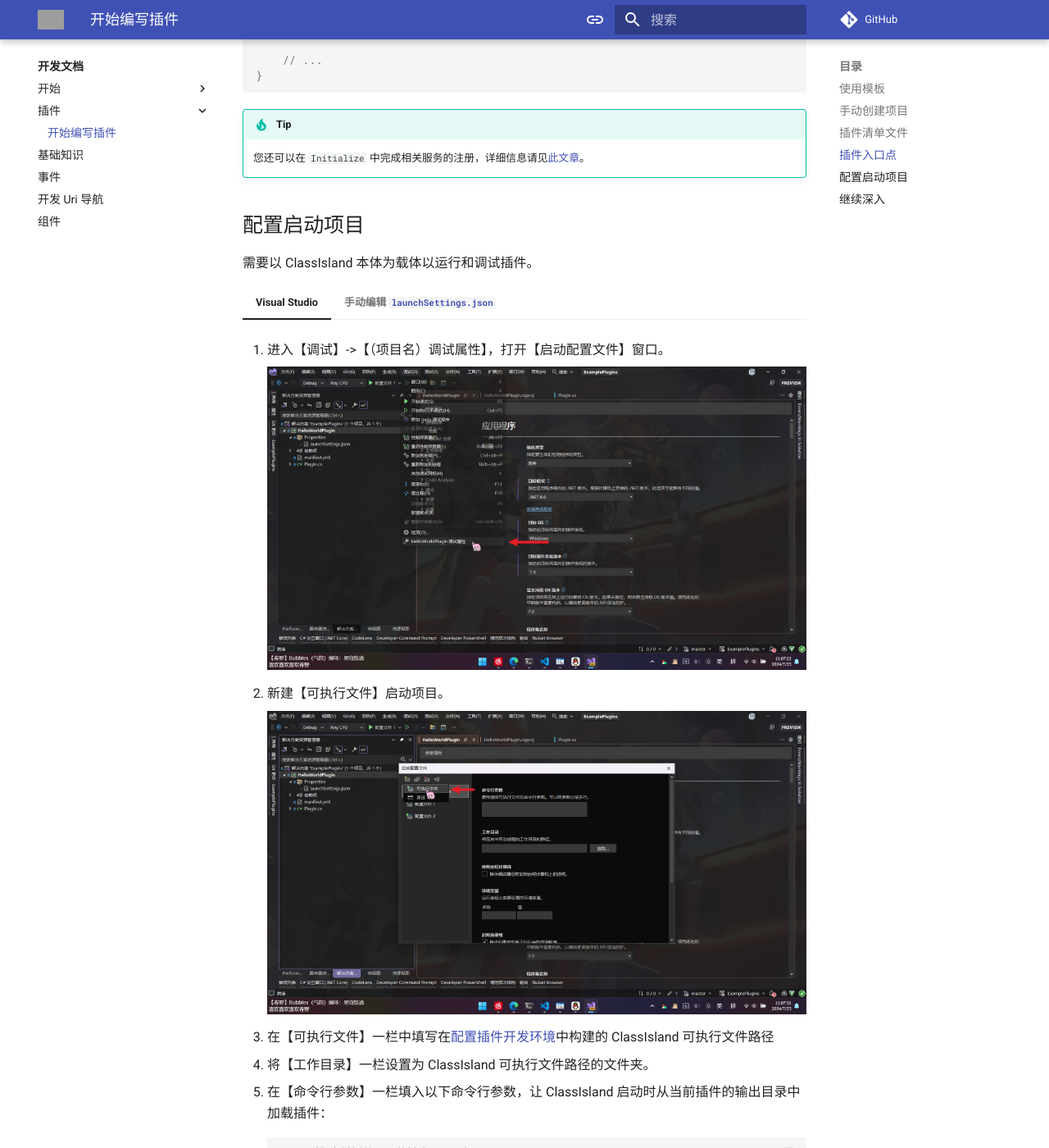
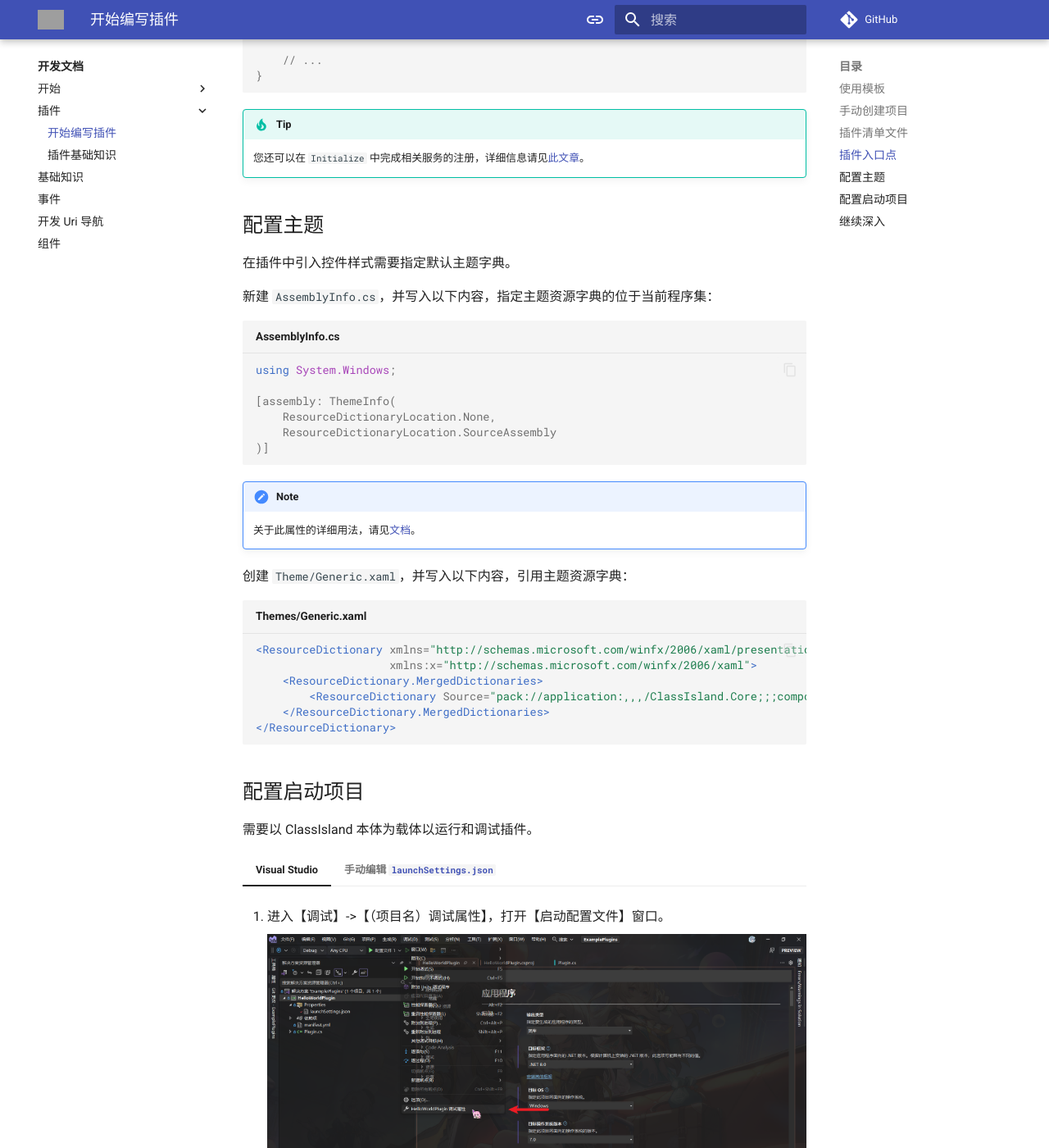
Before and after one commit to ClassIsland/classisland-docs, an MkDocs documentation site: the page built from docs/dev/plugins/create-project.md, in a window 1280 px wide and 1400 px high, scrolled down 4087 px. Shown: the whole window at 82% size. Built offline with MkDocs 1.6.1 and Material for MkDocs 9.7.7, drawn with Linux system fonts in a browser that asks for light colours; comment, search, counter and statistics services are not loaded; grey boxes are pictures that could not be loaded.

Commit message:
插件基础知识

````diff
--- a/docs/dev/index.md
+++ b/docs/dev/index.md
@@ -37,8 +37,11 @@
 本章节包含以下内容：
 
 - **开始**
-  - [配置 ClassIsland **本体**开发环境](./get-started/devlopment.md)
-  - [配置 ClassIsland **插件**开发环境](./get-started/devlopment-plugins.md)
+    - [配置 ClassIsland **本体**开发环境](./get-started/devlopment.md)
+    - [配置 ClassIsland **插件**开发环境](./get-started/devlopment-plugins.md)
+- **插件**
+    - [开始编写插件](./plugins/create-project.md)
+    - [插件基础知识](./plugins/basics.md)
 - [基础知识](basics.md)
 - [事件](events.md)
 - [Uri 导航](uri-navigation.md)
--- a/docs/dev/plugins/create-project.md
+++ b/docs/dev/plugins/create-project.md
@@ -132,6 +132,35 @@
 !!! tip
     您还可以在 `Initialize` 中完成相关服务的注册，详细信息请见[此文章](../basics.md#依赖注入)。
 
+## 配置主题
+
+在插件中引入控件样式需要指定默认主题字典。
+
+新建 `AssemblyInfo.cs`，并写入以下内容，指定主题资源字典的位于当前程序集：
+
+``` csharp title="AssemblyInfo.cs"
+using System.Windows;
+
+[assembly: ThemeInfo(
+    ResourceDictionaryLocation.None,
+    ResourceDictionaryLocation.SourceAssembly
+)]
+```
+
+!!! note
+    关于此属性的详细用法，请见[文档](https://learn.microsoft.com/zh-cn/dotnet/api/system.windows.themeinfoattribute?view=windowsdesktop-8.0)。
+
+创建 `Theme/Generic.xaml`，并写入以下内容，引用主题资源字典：
+
+``` xml title="Themes/Generic.xaml"
+<ResourceDictionary xmlns="http://schemas.microsoft.com/winfx/2006/xaml/presentation"
+                    xmlns:x="http://schemas.microsoft.com/winfx/2006/xaml">
+    <ResourceDictionary.MergedDictionaries>
+        <ResourceDictionary Source="pack://application:,,,/ClassIsland.Core;;;component/ThemeBase.xaml"/>
+    </ResourceDictionary.MergedDictionaries>
+</ResourceDictionary>
+```
+
 ## 配置启动项目
 
 需要以 ClassIsland 本体为载体以运行和调试插件。
--- a/mkdocs.yml
+++ b/mkdocs.yml
@@ -109,6 +109,7 @@
       - dev/get-started/devlopment-plugins.md
     - 插件:
       - dev/plugins/create-project.md
+      - dev/plugins/basics.md
     - dev/basics.md
     - dev/events.md
     - dev/uri-navigation.md
````
Also changed, not shown: docs/dev/plugins/basics.md (added, +39 -0 lines), .markdownlint.json.
